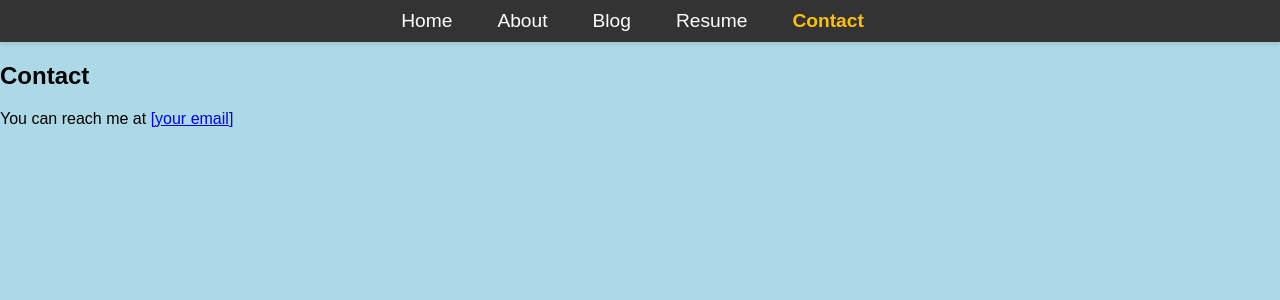
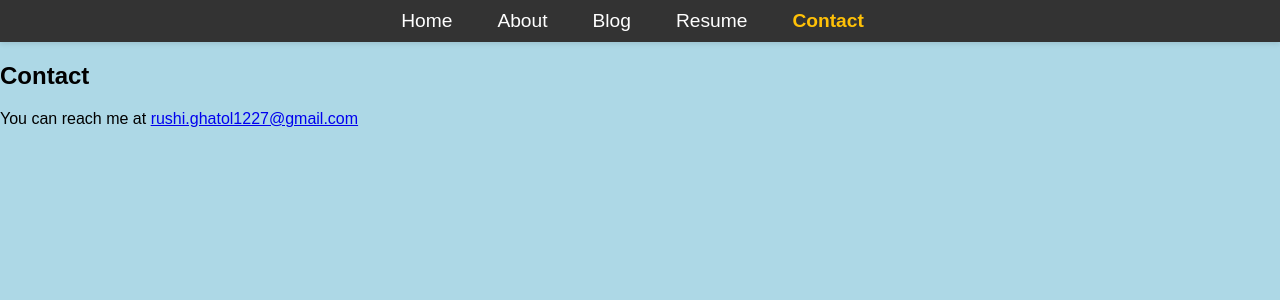
Before and after one commit to Hrushi1227/PersonalWebsiteResume, a React (Create React App) app: page /contact in a window 1280 px wide. Shown: the top 300 px of the page. Built offline with nearby package versions, Linux system fonts and the light colour scheme.

Commit message:
added own email

```diff
--- a/src/components/Contact/Contact.js
+++ b/src/components/Contact/Contact.js
@@ -5,7 +5,8 @@ const Contact = () => (
   <section id="contact">
     <h2>Contact</h2>
     <p>
-      You can reach me at <a href="mailto:[your email]">[your email]</a>
+      You can reach me at{" "}
+      <a href="mailto:rushi.ghatol1227@gmail.com">rushi.ghatol1227@gmail.com</a>
     </p>
   </section>
 );
```
